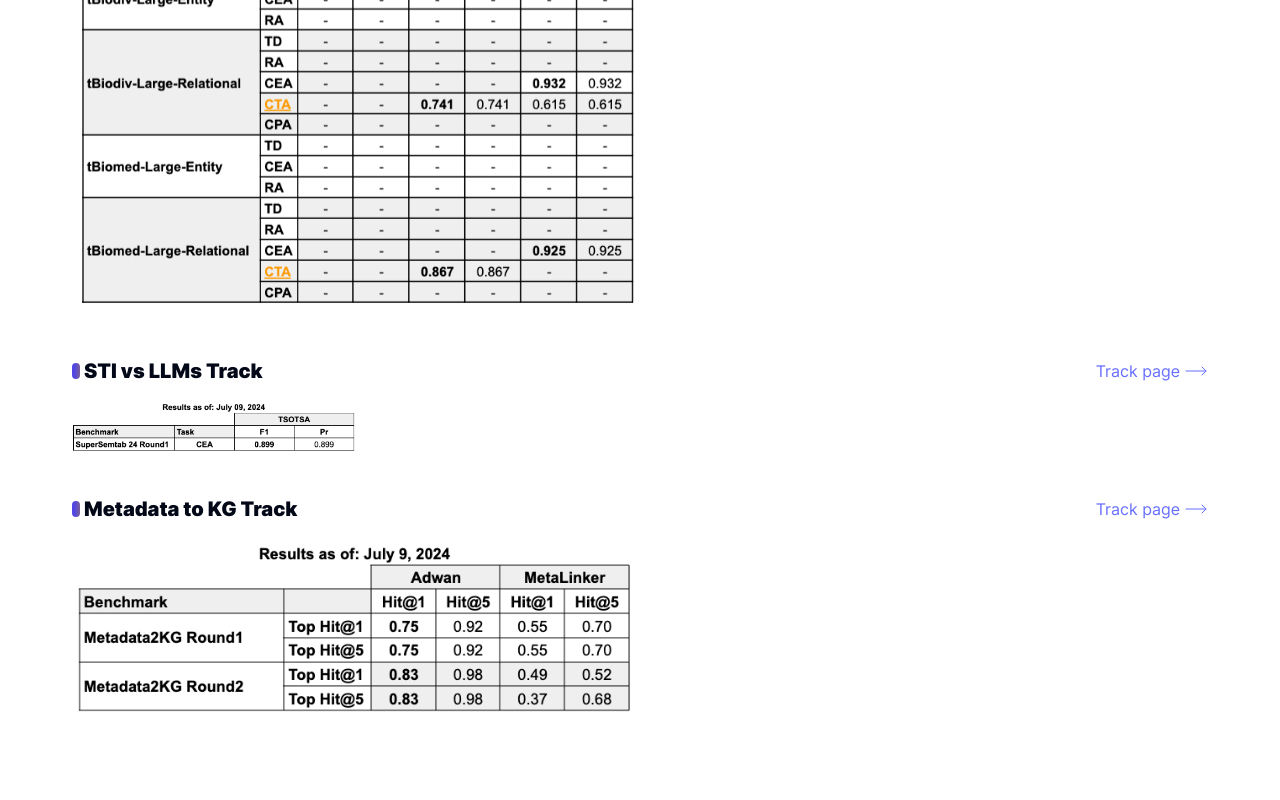
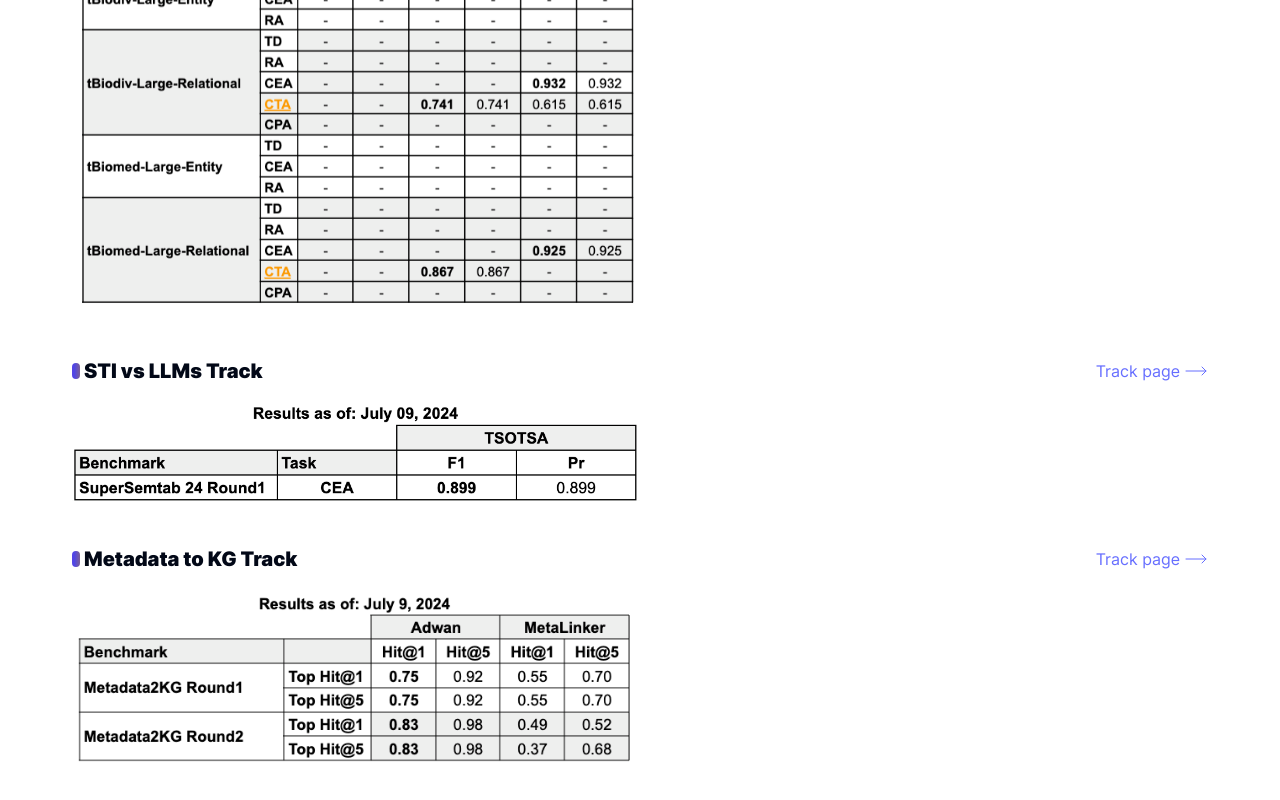
Before and after one commit to sem-tab-challenge/2024, a website: page docs/results.html in a window 1280 px wide. Shown: the part 802-1602 px from the top of the page. Before the commit the page ends 1565 px from the top, so only its background shows below. Drawn offline with Linux system fonts and the light colour scheme.

Commit message:
fix dim image

```diff
--- a/docs/results.html
+++ b/docs/results.html
@@ -140,7 +140,7 @@
         </a>
       </div>
       <p>
-      <div class="lg:max-w-1/3 md:w-1/4 w-1/2 relative isolate">
+      <div class="lg:max-w-1/3 w-1/2 relative isolate">
         <a href="./results/llm-vs-kg-results.png"><img alt="Accuracu Track Interim Results"
             src="./results/llm-vs-kg-results.png"></a>
       </div>
```
